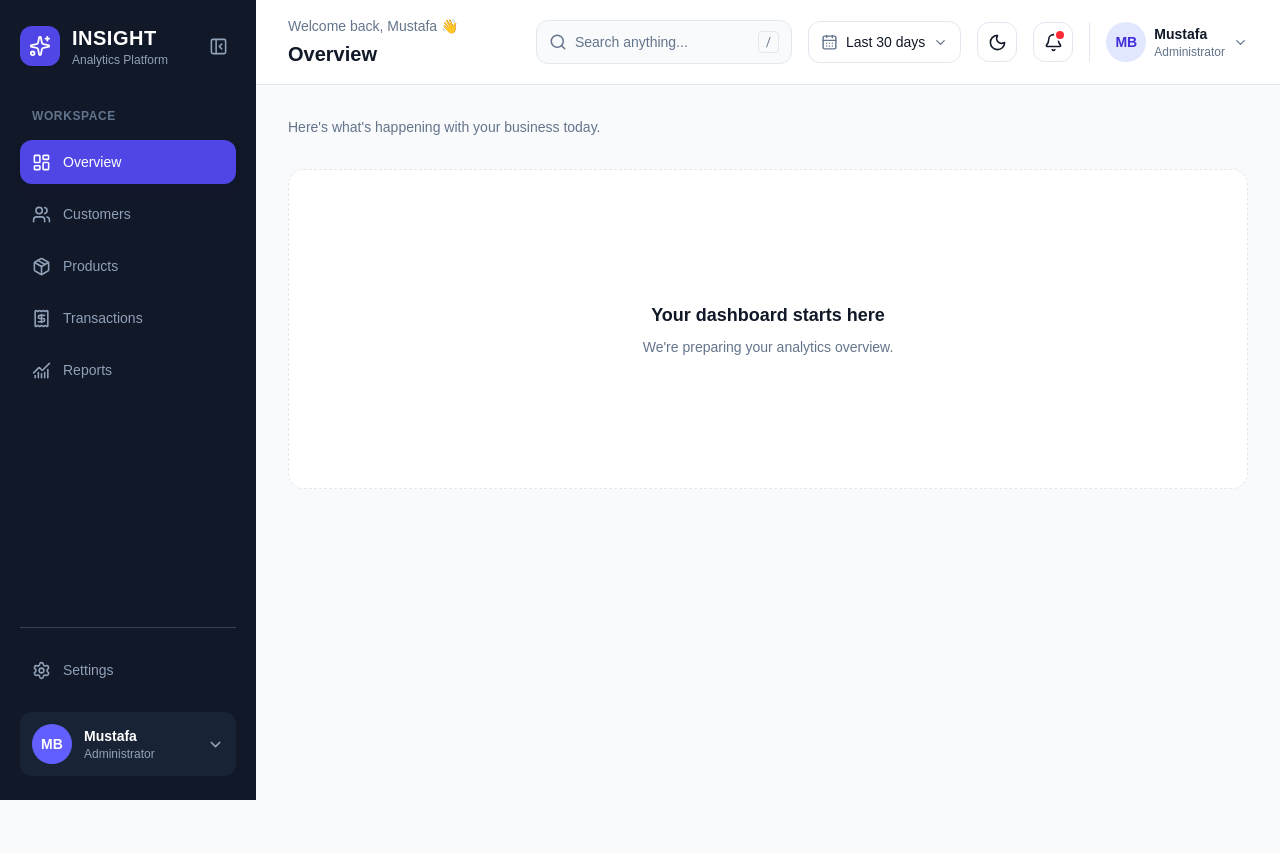
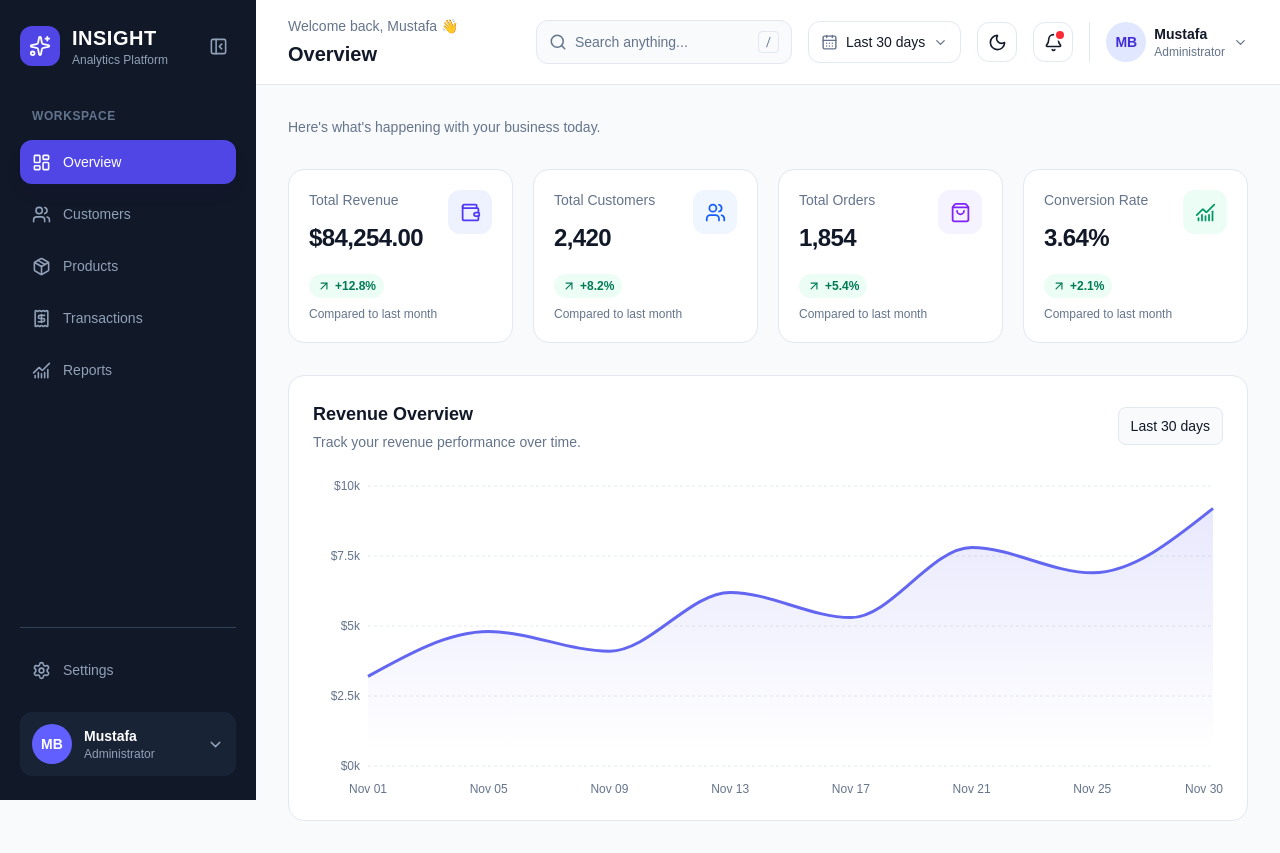
Before and after one commit to bongalonmuhammadmichael-png/insight-analytics-dashboard, a Next.js app: page / in a window 1280 px wide. Before the commit the page ends 800 px from the top, so only its background shows below. Built offline with nearby package versions, Linux system fonts and the light colour scheme.

Commit message:
Add KPI cards and revenue analytics chart

```diff
--- a/app/page.tsx
+++ b/app/page.tsx
@@ -1,37 +1,47 @@
 import Sidebar from "@/components/layout/Sidebar";
 import Header from "@/components/layout/Header";
+import StatCard from "@/components/dashboard/StatCard";
+import RevenueChart from "@/components/dashboard/RevenueChart";
+import { dashboardStats } from "@/data/dashboard";
 
 export default function Home() {
   return (
     <main className="flex min-h-screen bg-background text-foreground">
-      {/* Sidebar */}
       <Sidebar />
 
-      {/* Main workspace */}
       <div className="flex min-w-0 flex-1 flex-col">
         <Header />
 
-        {/* Dashboard content */}
         <section className="flex-1 p-8">
           <div className="mx-auto max-w-7xl">
+
+            {/* Page introduction */}
             <div className="mb-8">
               <p className="text-sm text-muted">
                 Here's what's happening with your business today.
               </p>
             </div>
 
-            {/* Dashboard content will go here */}
-            <div className="flex min-h-80 items-center justify-center rounded-2xl border border-dashed border-border bg-card">
-              <div className="text-center">
-                <h2 className="text-lg font-semibold">
-                  Your dashboard starts here
-                </h2>
+            {/* KPI Summary */}
+            <div className="grid grid-cols-1 gap-5 sm:grid-cols-2 xl:grid-cols-4">
+              {dashboardStats.map((stat) => (
+                <StatCard
+                  key={stat.title}
+                  title={stat.title}
+                  value={stat.value}
+                  change={stat.change}
+                  description={stat.description}
+                  icon={stat.icon}
+                  color={stat.color}
+                />
+              ))}
+            </div>
 
-                <p className="mt-2 text-sm text-muted">
-                  We're preparing your analytics overview.
-                </p>
-              </div>
+            {/* Revenue Analytics */}
+            <div className="mt-8">
+              <RevenueChart />
             </div>
+
           </div>
         </section>
       </div>
--- /dev/null
+++ b/components/dashboard/RevenueChart.tsx
@@ -0,0 +1,125 @@
+"use client";
+
+import {
+  ResponsiveContainer,
+  AreaChart,
+  Area,
+  XAxis,
+  YAxis,
+  CartesianGrid,
+  Tooltip,
+} from "recharts";
+
+import { revenueData } from "@/data/revenue";
+
+export default function RevenueChart() {
+  return (
+    <section className="rounded-2xl border border-border bg-card p-6">
+      {/* Chart heading */}
+      <div className="mb-6 flex flex-wrap items-center justify-between gap-4">
+        <div>
+          <h2 className="text-lg font-bold text-foreground">
+            Revenue Overview
+          </h2>
+
+          <p className="mt-1 text-sm text-muted">
+            Track your revenue performance over time.
+          </p>
+        </div>
+
+        <span className="rounded-lg border border-border bg-background px-3 py-2 text-sm font-medium text-foreground">
+          Last 30 days
+        </span>
+      </div>
+
+      {/* Revenue chart */}
+      <div className="h-80 w-full">
+        <ResponsiveContainer width="100%" height="100%">
+          <AreaChart
+            data={revenueData}
+            margin={{
+              top: 10,
+              right: 10,
+              left: 0,
+              bottom: 0,
+            }}
+          >
+            <defs>
+              <linearGradient
+                id="revenueGradient"
+                x1="0"
+                y1="0"
+                x2="0"
+                y2="1"
+              >
+                <stop
+                  offset="0%"
+                  stopColor="#6366f1"
+                  stopOpacity={0.25}
+                />
+
+                <stop
+                  offset="95%"
+                  stopColor="#6366f1"
+                  stopOpacity={0}
+                />
+              </linearGradient>
+            </defs>
+
+            <CartesianGrid
+              strokeDasharray="3 3"
+              vertical={false}
+              stroke="var(--border)"
+            />
+
+            <XAxis
+              dataKey="date"
+              axisLine={false}
+              tickLine={false}
+              tick={{ fill: "var(--muted)", fontSize: 12 }}
+              dy={10}
+            />
+
+            <YAxis
+              axisLine={false}
+              tickLine={false}
+              tick={{ fill: "var(--muted)", fontSize: 12 }}
+              tickFormatter={(value) => `$${value / 1000}k`}
+              width={55}
+            />
+
+            <Tooltip
+              formatter={(value) => [
+                `$${Number(value).toLocaleString("en-US")}`,
+                "Revenue",
+              ]}
+              contentStyle={{
+                backgroundColor: "var(--card)",
+                border: "1px solid var(--border)",
+                borderRadius: "12px",
+                color: "var(--foreground)",
+              }}
+              labelStyle={{
+                color: "var(--muted)",
+              }}
+            />
+
+            <Area
+              type="monotone"
+              dataKey="revenue"
+              stroke="#6366f1"
+              strokeWidth={3}
+              fill="url(#revenueGradient)"
+              activeDot={{
+                r: 6,
+                fill: "#6366f1",
+                stroke: "var(--card)",
+                strokeWidth: 3,
+              }}
+            />
+          </AreaChart>
+        </ResponsiveContainer>
+      </div>
+    </section>
+  );
+}
--- /dev/null
+++ b/components/dashboard/StatCard.tsx
@@ -0,0 +1,63 @@
+
+import type { LucideIcon } from "lucide-react";
+import { ArrowUpRight } from "lucide-react";
+
+interface StatCardProps {
+  title: string;
+  value: string;
+  change: string;
+  description: string;
+  icon: LucideIcon;
+  color: string;
+}
+
+export default function StatCard({
+  title,
+  value,
+  change,
+  description,
+  icon: Icon,
+  color,
+}: StatCardProps) {
+  const colorStyles: Record<string, string> = {
+    indigo: "bg-indigo-50 text-indigo-600 dark:bg-indigo-500/10 dark:text-indigo-400",
+    blue: "bg-blue-50 text-blue-600 dark:bg-blue-500/10 dark:text-blue-400",
+    violet: "bg-violet-50 text-violet-600 dark:bg-violet-500/10 dark:text-violet-400",
+    emerald: "bg-emerald-50 text-emerald-600 dark:bg-emerald-500/10 dark:text-emerald-400",
+  };
+
+  return (
+    <article className="rounded-2xl border border-border bg-card p-5 transition-all duration-200 hover:-translate-y-1 hover:shadow-lg hover:shadow-slate-200/40 dark:hover:shadow-black/20">
+      <div className="flex items-start justify-between">
+        <div>
+          <p className="text-sm font-medium text-muted">
+            {title}
+          </p>
+
+          <h3 className="mt-3 text-2xl font-bold tracking-tight text-foreground">
+            {value}
+          </h3>
+        </div>
+
+        <div
+          className={`flex h-11 w-11 items-center justify-center rounded-xl ${
+            colorStyles[color] ?? colorStyles.indigo
+          }`}
+        >
+          <Icon size={21} strokeWidth={2} />
+        </div>
+      </div>
+
+      <div className="mt-5 flex flex-wrap items-center gap-2">
+        <span className="inline-flex items-center gap-1 rounded-full bg-emerald-50 px-2 py-1 text-xs font-semibold text-emerald-700 dark:bg-emerald-500/10 dark:text-emerald-400">
+          <ArrowUpRight size={14} />
+          {change}
+        </span>
+
+        <span className="text-xs text-muted">
+          {description}
+        </span>
+      </div>
+    </article>
+  );
+}
--- /dev/null
+++ b/data/dashboard.ts
@@ -0,0 +1,46 @@
+
+import {
+  Wallet,
+  Users,
+  ShoppingBag,
+  ChartNoAxesCombined,
+} from "lucide-react";
+
+export const dashboardStats = [
+  {
+    title: "Total Revenue",
+    value: "$84,254.00",
+    change: "+12.8%",
+    description: "Compared to last month",
+    trend: "up",
+    icon: Wallet,
+    color: "indigo",
+  },
+  {
+    title: "Total Customers",
+    value: "2,420",
+    change: "+8.2%",
+    description: "Compared to last month",
+    trend: "up",
+    icon: Users,
+    color: "blue",
+  },
+  {
+    title: "Total Orders",
+    value: "1,854",
+    change: "+5.4%",
+    description: "Compared to last month",
+    trend: "up",
+    icon: ShoppingBag,
+    color: "violet",
+  },
+  {
+    title: "Conversion Rate",
+    value: "3.64%",
+    change: "+2.1%",
+    description: "Compared to last month",
+    trend: "up",
+    icon: ChartNoAxesCombined,
+    color: "emerald",
+  },
+] as const;
--- /dev/null
+++ b/data/revenue.ts
@@ -0,0 +1,10 @@
+export const revenueData = [
+  { date: "Nov 01", revenue: 3200 },
+  { date: "Nov 05", revenue: 4800 },
+  { date: "Nov 09", revenue: 4100 },
+  { date: "Nov 13", revenue: 6200 },
+  { date: "Nov 17", revenue: 5300 },
+  { date: "Nov 21", revenue: 7800 },
+  { date: "Nov 25", revenue: 6900 },
+  { date: "Nov 30", revenue: 9200 },
+];
```
